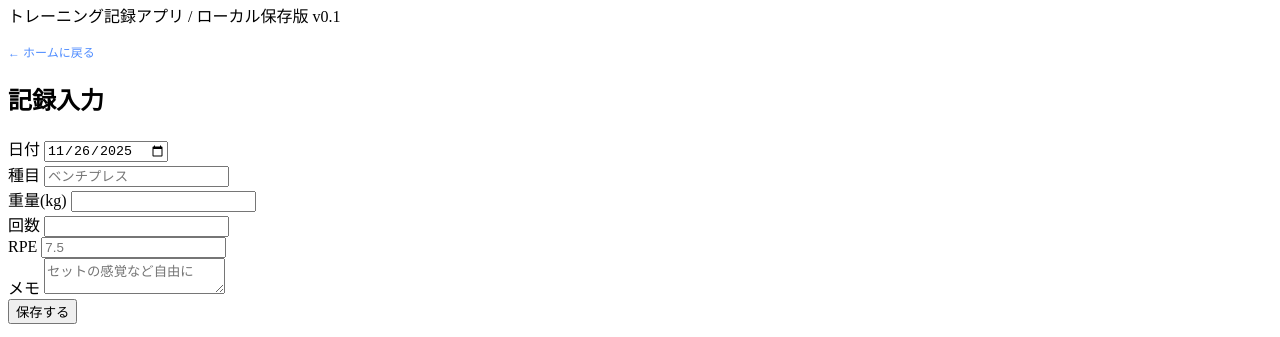
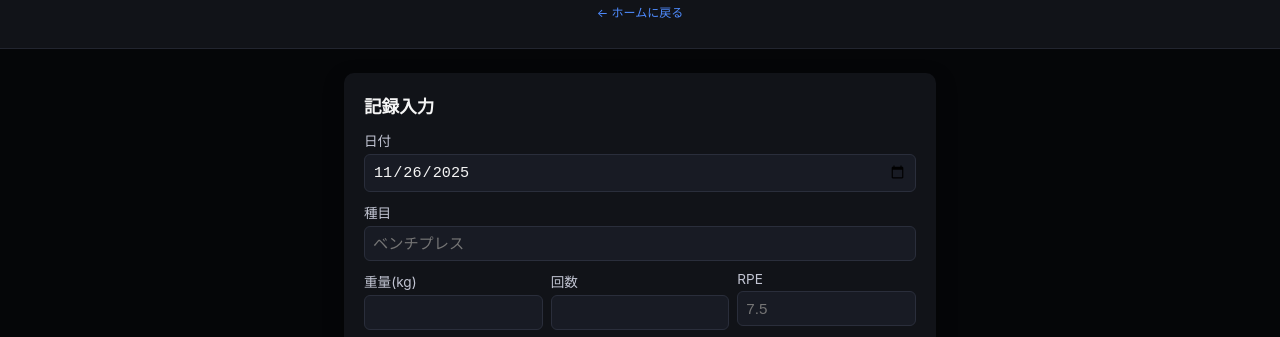
Before and after one commit to souchanchan0415-del/PWA-Traning, a plain HTML site: page train.html in a window 1280 px wide. Shown: the part 77-414 px from the top of the page. Drawn offline with Linux system fonts and the light colour scheme.

Commit message:
train.html を更新

```diff
--- a/train.html
+++ b/train.html
@@ -5,7 +5,7 @@
   <title>Train Punch | トレーニング記録</title>
   <meta name="viewport" content="width=device-width, initial-scale=1">
   <meta name="theme-color" content="#111111">
-  <link rel="stylesheet" href="./styles.css"><!-- ← styles.css 前提 -->
+  <link rel="stylesheet" href="./style.css">
   <link rel="manifest" href="./manifest.webmanifest">
 </head>
 <body>
```
